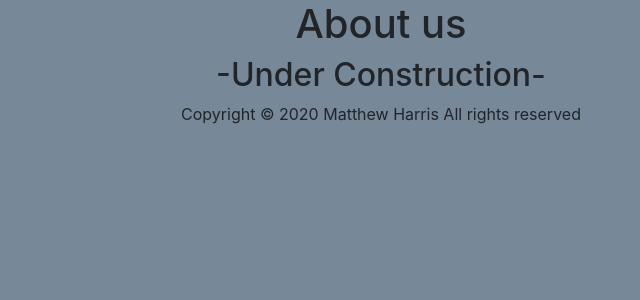
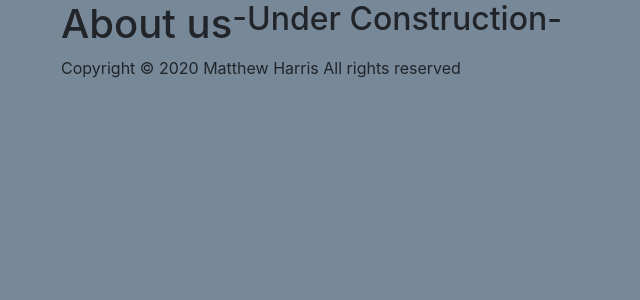
Before and after one commit to Th3M4ttman/SRGServer, a Python web app: template SRG/templates/about.html in a window 1280 px wide. Shown: the part 56-356 px from the top of the page, without its empty margins (259-899 px from the left). Run offline with Jinja, Linux system fonts and the light colour scheme; the template is opened without the code that fills it, so the values that code supplies are empty; some libraries are stand-ins or nearby versions.

Commit message:
CSS changes

```diff
--- a/SRG/templates/SRG.html
+++ b/SRG/templates/SRG.html
@@ -9,10 +9,10 @@ img {
 
 {% block content %}
     <h1>{% block title %} Your SRG {% endblock %}</h1>
-
+	<div style="width: 80%; margin: 0px auto; display: block; margin-left: auto; margin-right: auto; width: 50%; text-align: center; display: flex; flex-wrap: wrap;">
 		<a href={{srgurl}}>
-		<img src={{srgurl}} alt={{bytetext}} class="center;" border="0;” style="width:50%;">
+			<img src={{srgurl}} alt={{bytetext}} class="center;" border="0;” style="width:50%;">
 		</a>
-
+	</div>
 
 {% endblock %}
--- a/SRG/templates/base.html
+++ b/SRG/templates/base.html
@@ -26,7 +26,7 @@
             </ul>
         </div>
     </nav>
-	<div style="width: 60%; margin: 0px auto; display: block; margin-left: auto; margin-right: auto; width: 50%; text-align: center;">
+	<div style="width: 80%; margin: 0px auto; display: block; margin-left: auto; margin-right: auto; width: 50%; text-align: center; display: flex; flex-wrap: wrap;">
 		{% block content %} {% endblock %}
 	</div>
 
```
